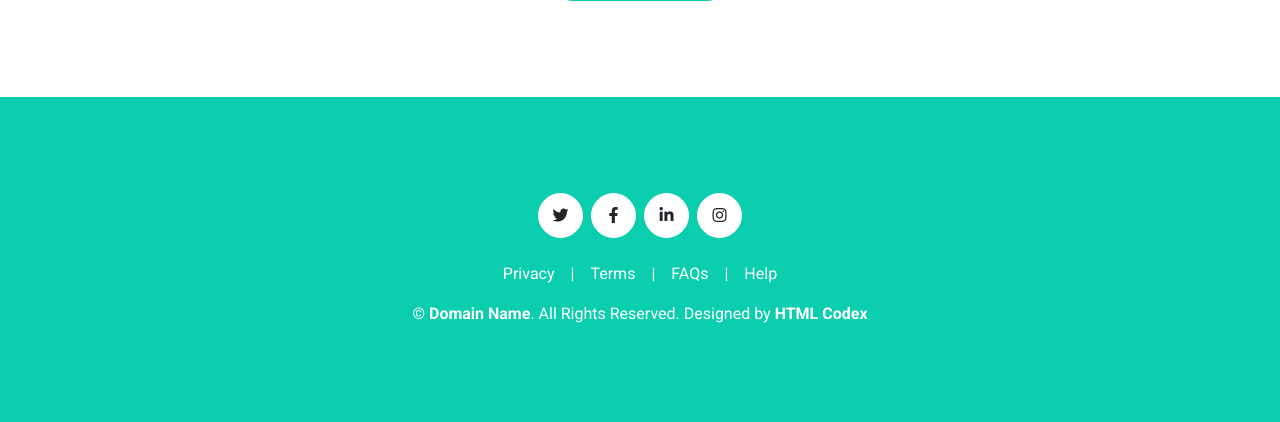
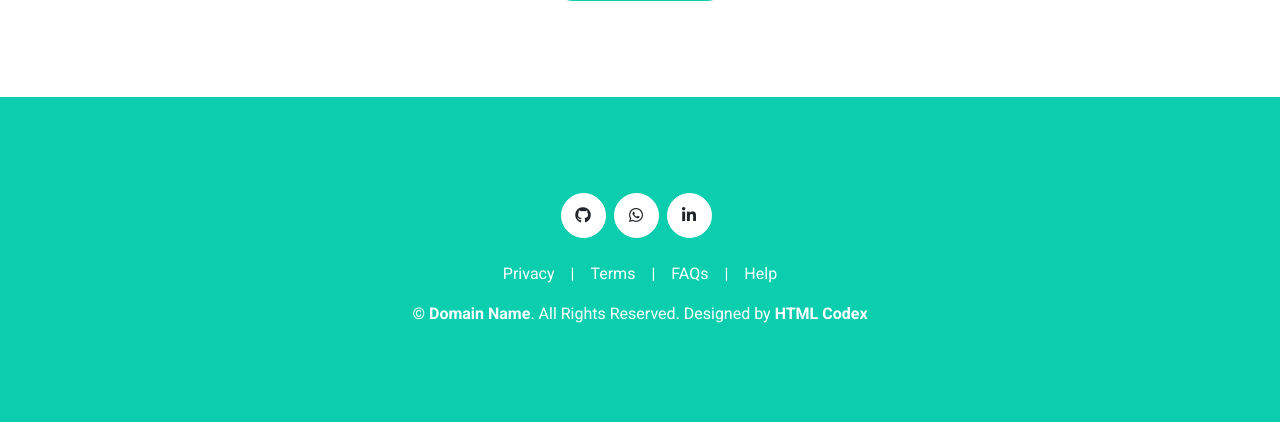
Before and after one commit to ErickFernan/curriculo_online_django, a Django app: page / in a window 1280 px wide. Shown: the part 3008-3430 px from the top of the page. Run offline with Django 4.2, Linux system fonts and the light colour scheme; data that the repository does not hold is empty; some libraries are stand-ins or nearby versions.

Commit message:
Todos recursos funcionadno, próxima etapa escrever os testes

```diff
--- a/core/templates/footer.html
+++ b/core/templates/footer.html
@@ -3,10 +3,9 @@
 <div class="container-fluid bg-primary text-white mt-5 py-5 px-sm-3 px-md-5">
         <div class="container text-center py-5">
             <div class="d-flex justify-content-center mb-4">
-                <a class="btn btn-light btn-social mr-2" href="#"><i class="fab fa-twitter"></i></a>
-                <a class="btn btn-light btn-social mr-2" href="#"><i class="fab fa-facebook-f"></i></a>
-                <a class="btn btn-light btn-social mr-2" href="#"><i class="fab fa-linkedin-in"></i></a>
-                <a class="btn btn-light btn-social" href="#"><i class="fab fa-instagram"></i></a>
+                <a class="btn btn-light btn-social mr-2" href="https://github.com/ErickFernan" target="_blank"><i class="fab fa-github"></i></a>
+                <a class="btn btn-light btn-social mr-2" href="https://wa.me/553299824460" target="_blank"><i class="fab fa-whatsapp"></i></a>
+                <a class="btn btn-light btn-social mr-2" href="https://www.linkedin.com/in/dverickfernan/" target="_blank" ><i class="fab fa-linkedin-in"></i></a>
             </div>
             <div class="d-flex justify-content-center mb-3">
                 <a class="text-white" href="#">Privacy</a>
```
